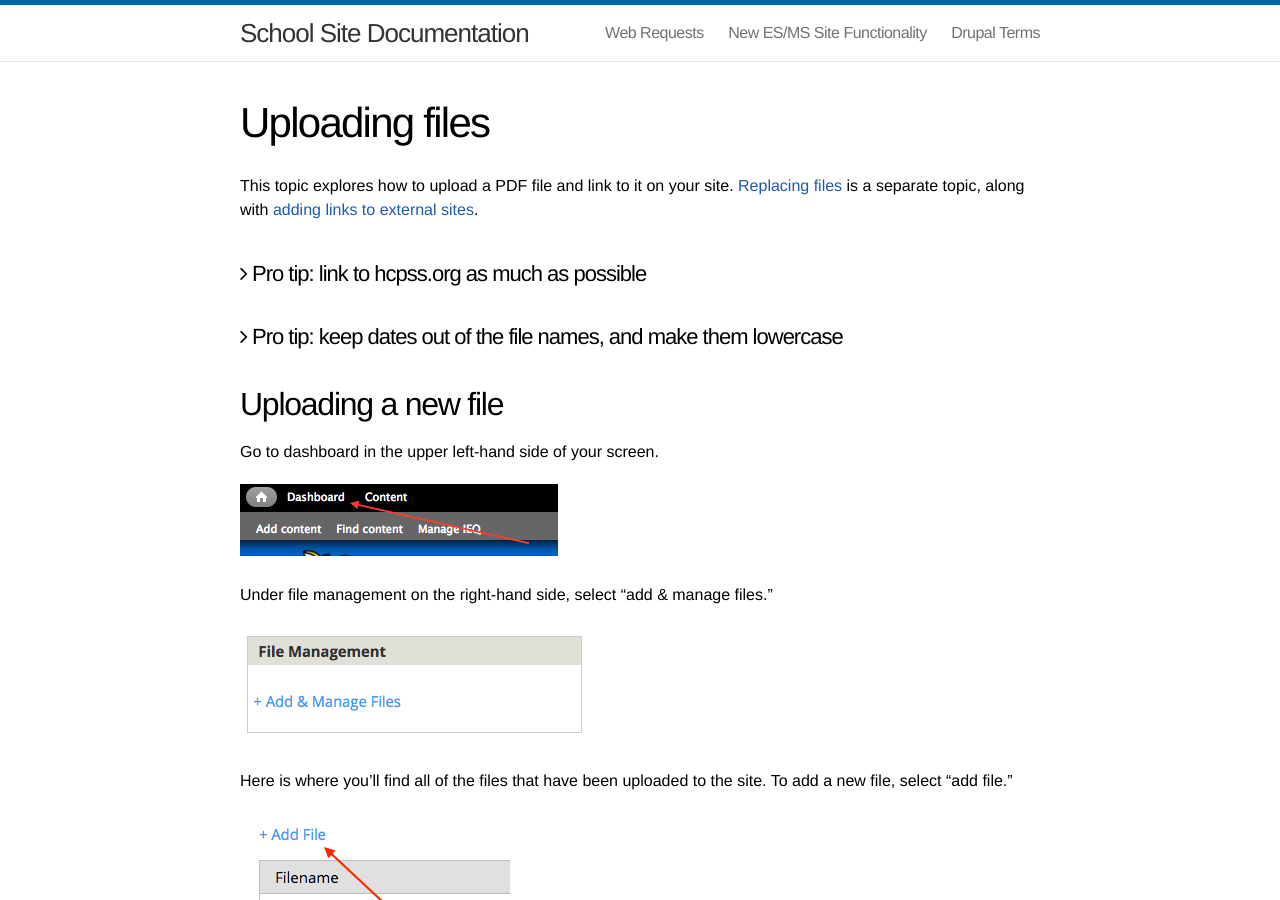
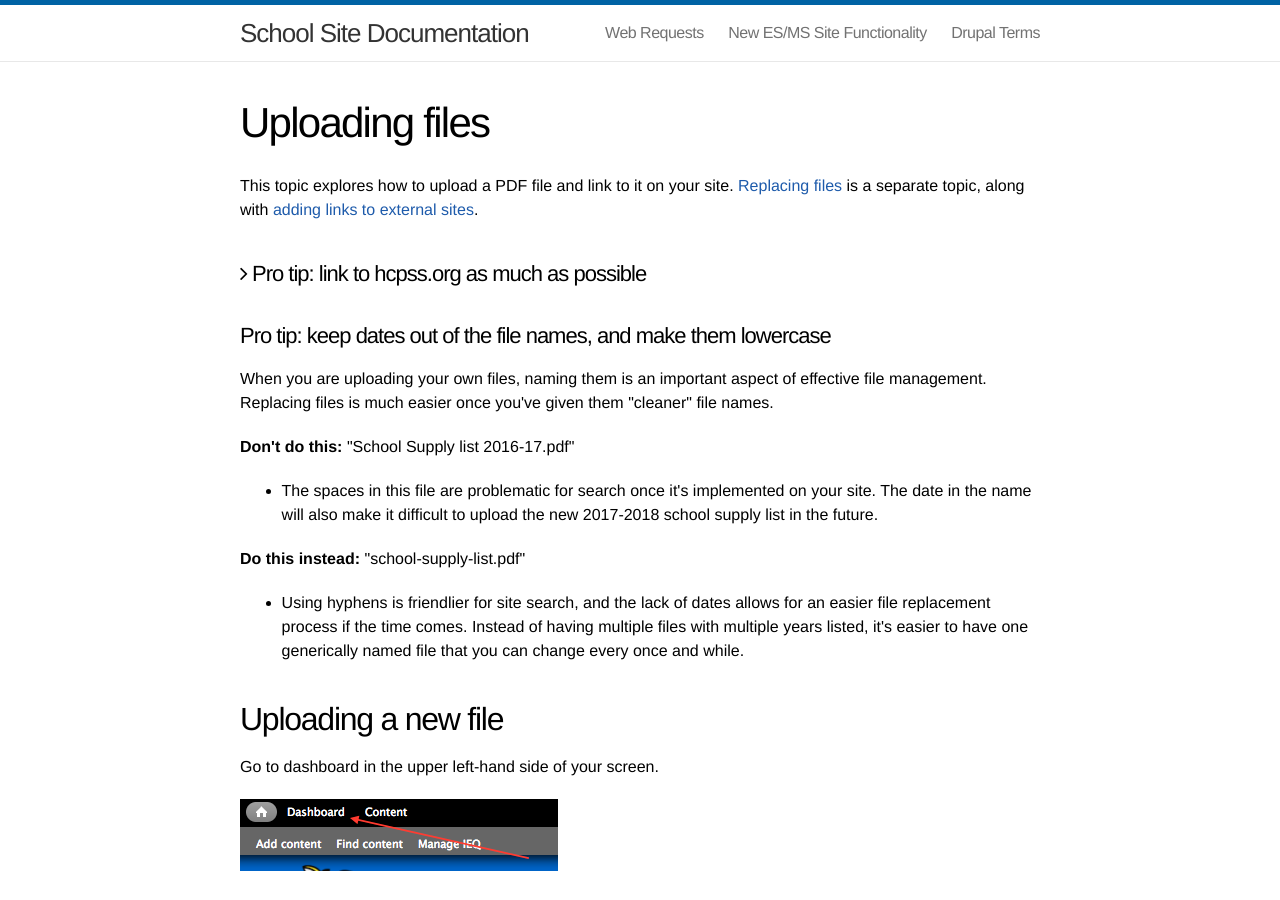
Before and after one commit to HCPSS/schoolsites-help, a Jekyll site: the page built from _posts/2016-12-13-uploading-files.md, in a window 1280 px wide and 900 px high. Built offline with Jekyll 4.4.1, drawn with Linux system fonts in a browser that asks for light colours; nearby versions of some CDN libraries.

Commit message:
removing dropdown for second pro tip

```diff
--- a/_posts/2016-12-13-uploading-files.md
+++ b/_posts/2016-12-13-uploading-files.md
@@ -15,20 +15,16 @@ This topic explores how to upload a PDF file and link to it on your site. [Repla
 	</div>
 </div>
 
-<div id="list">
-<h3><i class="fa fa-angle-right" aria-hidden="true"></i> Pro tip: keep dates out of the file names, and make them lowercase</h3>
-	<div class="hide hide--content">
-		<p>When you are uploading your own files, naming them is an important aspect of effective file management. Replacing files is much easier once you've given them "cleaner" file names.</p>
-		<p><strong>Don't do this:</strong> "School Supply list 2016-17.pdf"</p>
-		<ul>
-		  <li>The spaces in this file are problematic for search once it's implemented on your site. The date in the name will also make it difficult to upload the new 2017-2018 school supply list in the future. </li>
-		</ul>
-		<p><strong>Do this instead:</strong> "school-supply-list.pdf"</p>
-		<ul>
-		  <li>Using hyphens is friendlier for site search, and the lack of dates allows for an easier file replacement process if the time comes. Instead of having multiple files with multiple years listed, it's easier to have one generically named file that you can change every once and while. </li>
-		</ul>
-	</div>
-</div>
+<h3>Pro tip: keep dates out of the file names, and make them lowercase</h3>
+<p>When you are uploading your own files, naming them is an important aspect of effective file management. Replacing files is much easier once you've given them "cleaner" file names.</p>
+<p><strong>Don't do this:</strong> "School Supply list 2016-17.pdf"</p>
+<ul>
+  <li>The spaces in this file are problematic for search once it's implemented on your site. The date in the name will also make it difficult to upload the new 2017-2018 school supply list in the future. </li>
+</ul>
+<p><strong>Do this instead:</strong> "school-supply-list.pdf"</p>
+<ul>
+  <li>Using hyphens is friendlier for site search, and the lack of dates allows for an easier file replacement process if the time comes. Instead of having multiple files with multiple years listed, it's easier to have one generically named file that you can change every once and while. </li>
+</ul>
 
 <a id="uploading"></a>
 
```
Also changed, not shown: 1 other file.
